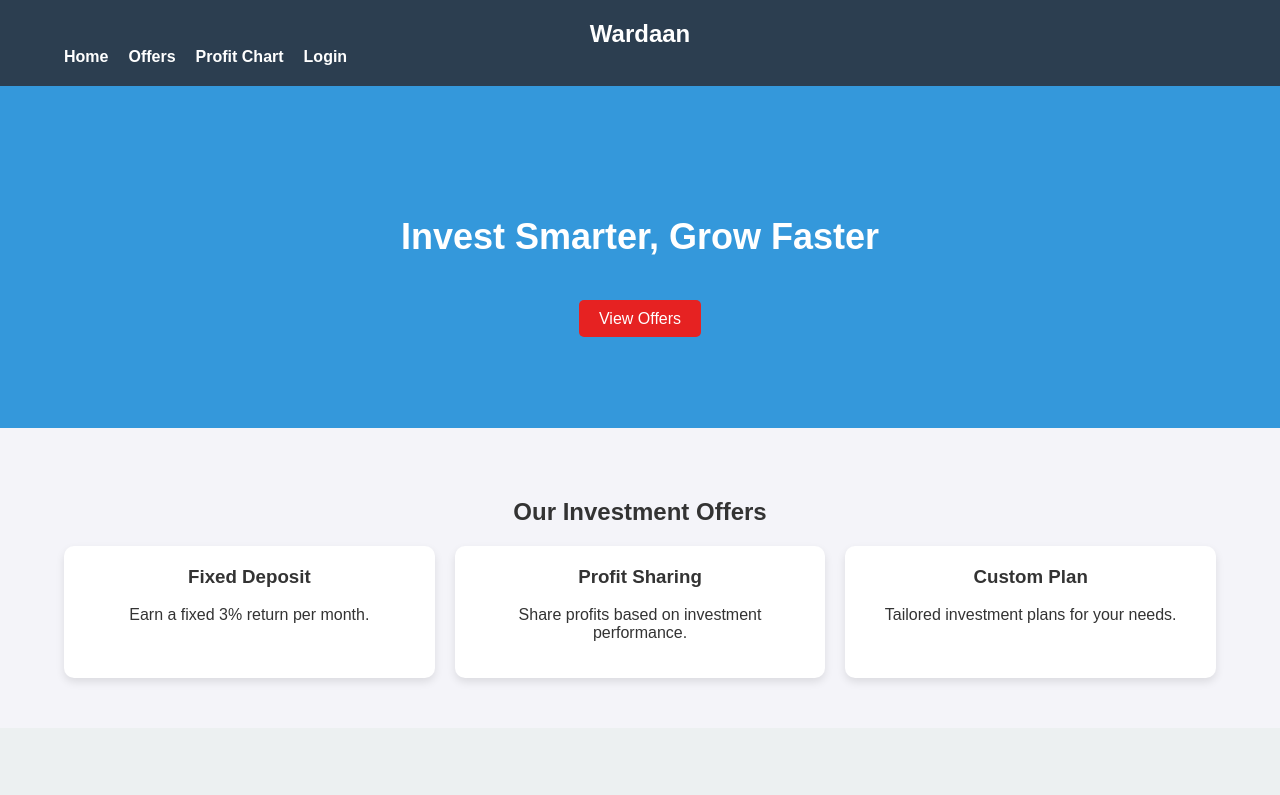
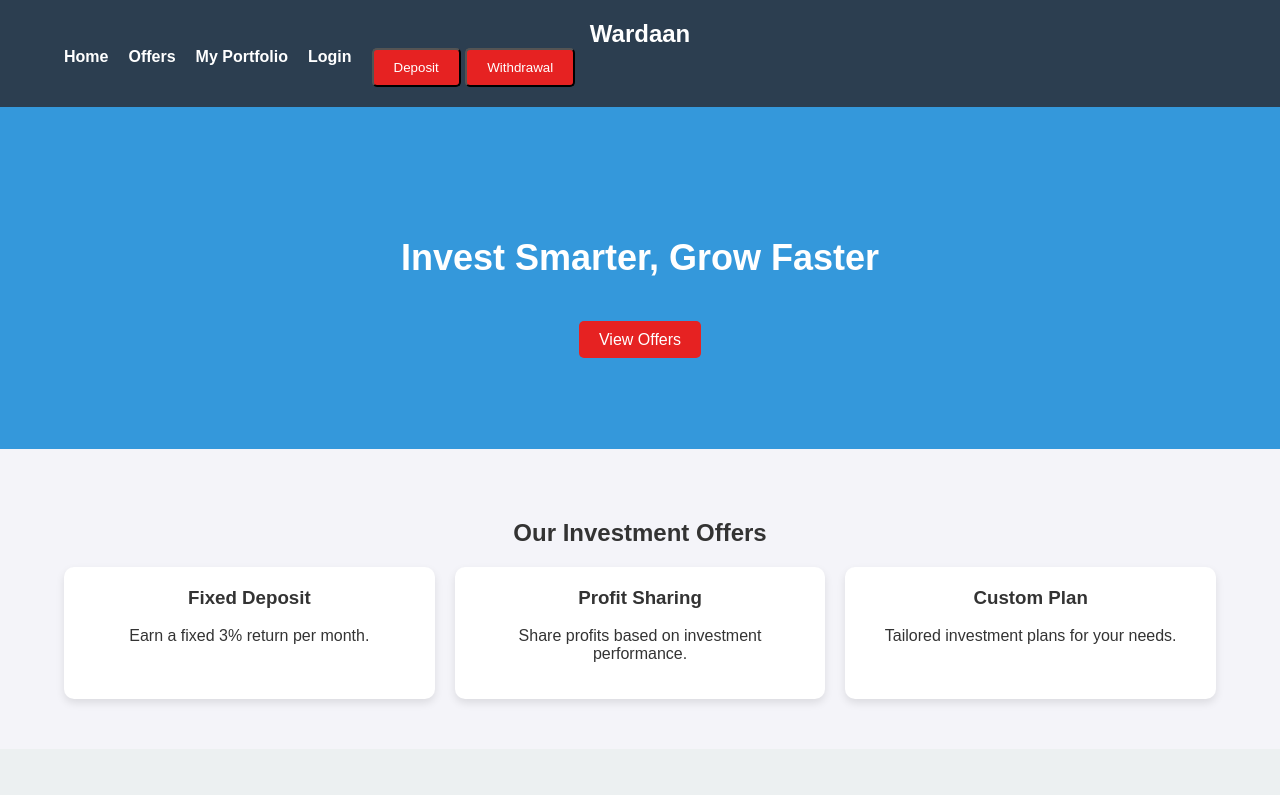
Before and after one commit to 22bcs16839/Wardaan-Project, a plain HTML site: page index.html in a window 1280 px wide. Shown: the top 795 px of the page. Drawn offline with nearby package versions, Linux system fonts and the light colour scheme.

Commit message:
Update index.html

```diff
--- a/index.html
+++ b/index.html
@@ -11,6 +11,10 @@
 </head>
 <body>
   <!-- Header -->
+
+
+
+
   <header>
     <div class="container">
       <h1>Wardaan</h1>
@@ -18,8 +22,20 @@
         <ul>
           <li><a href="#home">Home</a></li>
           <li><a href="#offers">Offers</a></li>
-          <li><a href="#chart">Profit Chart</a></li>
+          <li><a href=portfolio.html>My Portfolio</a></li>
           <li><a href="#login">Login</a></li>
+
+
+
+          <div class="top-right-buttons">
+            <button class="btn deposit">Deposit</button>
+            <button class="btn withdraw">Withdrawal</button>
+        </div>
+
+
+
+
+
         </ul>
       </nav>
     </div>
@@ -37,6 +53,9 @@
       <a href="#offers" class="btn">View Offers</a>
     </div>
   </section>
+
+
+
 
   <!-- Offers Section -->
   <section id="offers" class="offers">
```
